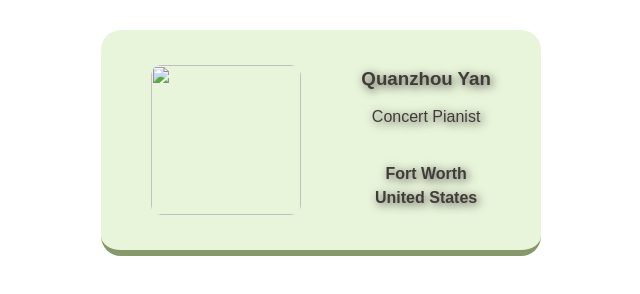
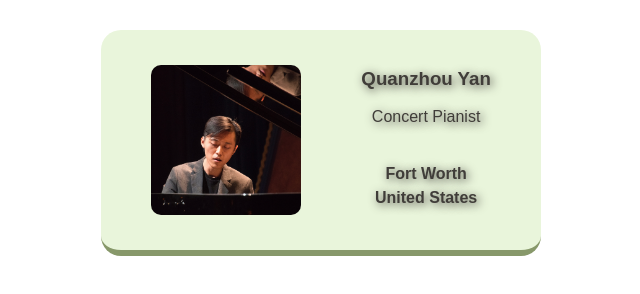
Before and after one commit to yqz6587/business-card, a plain HTML site: page index.html in a window 1280 px wide. Shown: the whole page, without its empty margins (319-959 px from the left). Drawn offline with nearby package versions, Linux system fonts and the light colour scheme.

Commit message:
Update index.html

```diff
--- a/index.html
+++ b/index.html
@@ -4,7 +4,7 @@
     </head>
     <body>
         <div class="card">
-            <img class="avatar" src="images/Quanzhou_YanSQR.jpg">
+            <img class="avatar" src="Quanzhou_YanSQR.jpg">
             <div class="info">
                 <h3>Quanzhou Yan</h3>
                 <p>Concert Pianist</p>
```
